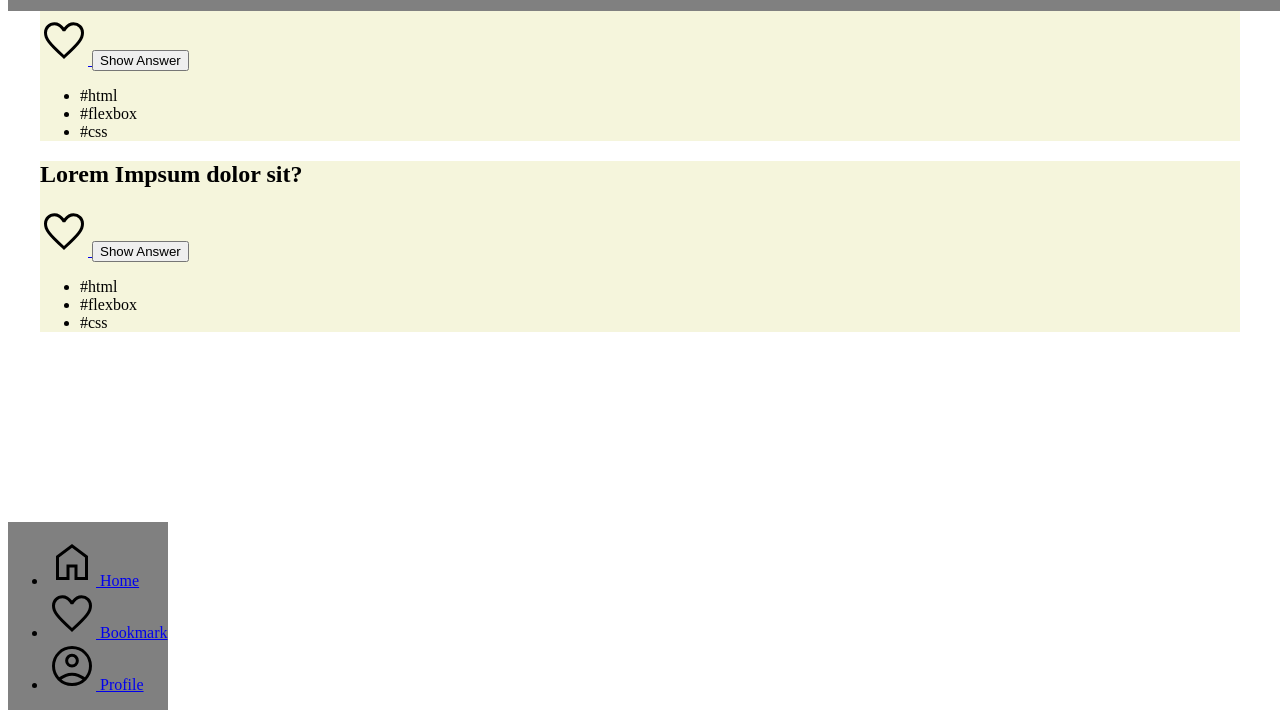
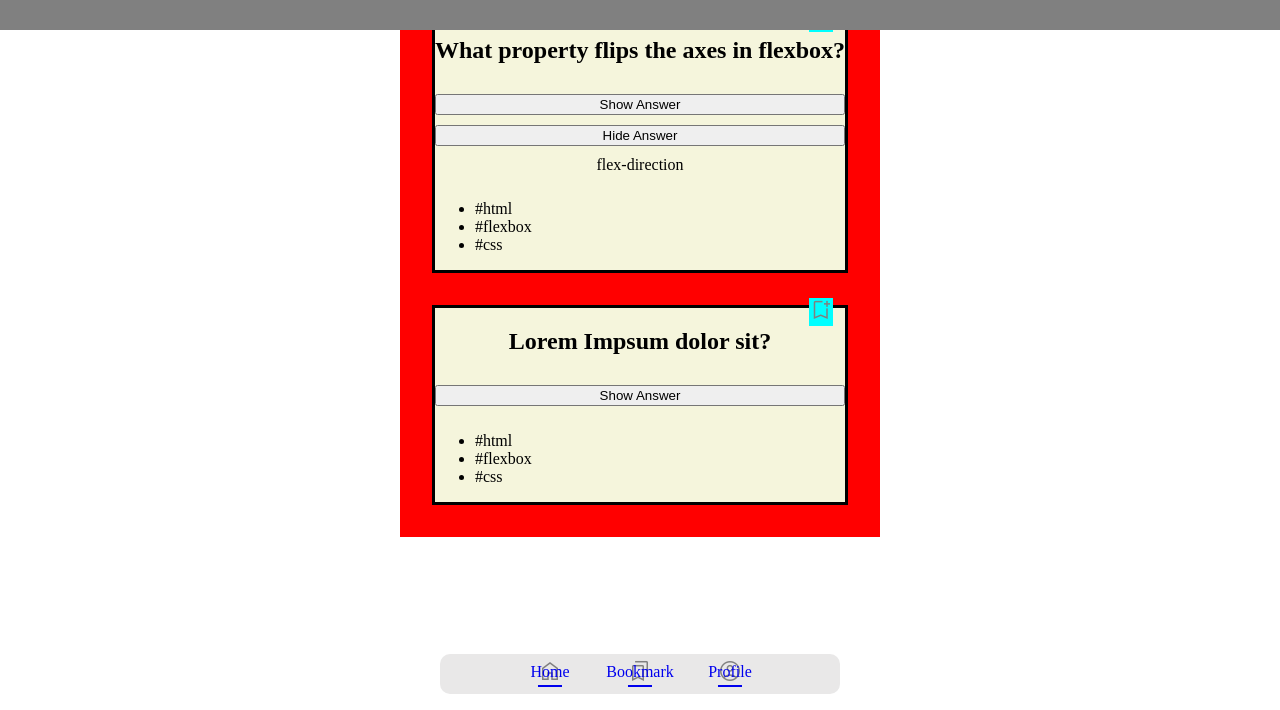
Before and after one commit to Long-HaHoang/recap-project-1, a plain HTML site: page index.html in a window 1280 px wide. Shown: the part 90-800 px from the top of the page. Drawn offline with nearby package versions, Linux system fonts and the light colour scheme.

Commit message:
add: styling

```diff
--- a/css/styles.css
+++ b/css/styles.css
@@ -2,24 +2,121 @@
   box-sizing: border-box;
 }
 
+:root {
+  --clr: gray;
+  --bgc: beige;
+  --nbg: rgb(233, 232, 232);
+}
+
+body {
+  display: flex;
+  justify-content: center;
+  align-items: center;
+}
+
+header {
+  position: fixed;
+  z-index: 3;
+  top: 0;
+  left: 0;
+  background-color: var(--clr);
+  height: 15%;
+  width: 100%;
+}
+
 .header-title {
-  position: fixed;
-  top: 0;
-  background-color: gray;
-  height: 10%;
-  width: 100%;
+  text-align: center;
 }
 
 .navigation {
   position: fixed;
-  bottom: 0;
-  background-color: gray;
+  z-index: 3;
+  bottom: 1em;
+  width: 400px;
+  height: 40px;
+  background-color: var(--nbg);
+  display: flex;
+  justify-content: center;
+  align-items: center;
+  border-radius: 10px;
+}
+
+.navigation ul {
+  display: flex;
+  width: 350px;
+}
+
+.navigation ul li {
+  position: relative;
+  list-style: none;
+  width: 90px;
+  height: 80px;
+  z-index: 1;
+}
+
+.navigation ul li a {
+  position: relative;
+  display: flex;
+  justify-content: center;
+  align-items: center;
+  flex-direction: column;
+  width: 100%;
+  text-align: center;
+  font-weight: 500;
+}
+
+.navigation ul li a .material-symbols-outlined {
+  position: relative;
+  display: block;
+  line-height: 75px;
+  font-size: 1.5em;
+  text-align: center;
+  transition: 0.5s;
+  color: var(--clr);
+}
+
+.navigation ul li:hover a .material-symbols-outlined {
+  transform: translateY(-35px);
+}
+
+.navigation ul li a .text {
+  position: absolute;
 }
 
 .q-card {
+  position: relative;
+  top: 4em;
+  padding: 20px;
+  z-index: 0;
+  background-color: red;
+  height: 40%;
   padding: 2em;
+  display: flex;
+  flex-direction: column;
+  gap: 2em;
+}
+
+.question {
+  text-align: center;
+}
+.answer {
+  text-align: center;
 }
 
 .card {
-  background-color: beige;
+  position: relative;
+  background-color: var(--bgc);
+  border: solid;
+  display: flex;
+  flex-direction: column;
+  gap: 10px;
 }
+
+.bookmark {
+  position: absolute;
+  right: 3%;
+  top: -5%;
+  background-color: aqua;
+  font-size: ;
+  color: var(--clr);
+}
--- a/index.html
+++ b/index.html
@@ -5,6 +5,10 @@
     <meta http-equiv="X-UA-Compatible" content="IE=edge" />
     <meta name="viewport" content="width=device-width, initial-scale=1.0" />
     <link rel="stylesheet" href="/css/styles.css" />
+    <link
+      rel="stylesheet"
+      href="https://fonts.googleapis.com/css2?family=Material+Symbols+Outlined:opsz,wght,FILL,GRAD@20..48,100..700,0..1,-50..200"
+    />
     <title>Recap-Project-1</title>
   </head>
   <body>
@@ -15,25 +19,19 @@
       <ul>
         <li class="list">
           <a href="#">
-            <span class="icon">
-              <img src="/asset/icon/home.svg" alt="home-outline" />
-            </span>
+            <span class="material-symbols-outlined"> home </span>
             <span class="text">Home</span>
           </a>
         </li>
         <li class="list">
           <a href="#">
-            <span class="icon">
-              <img src="/asset/icon/favourite.svg" alt="favourite-outline" />
-            </span>
+            <span class="material-symbols-outlined"> bookmarks </span>
             <span class="text">Bookmark</span>
           </a>
         </li>
         <li class="list">
           <a href="#">
-            <span class="icon">
-              <img src="/asset/icon/account.svg" alt="acount-outline" />
-            </span>
+            <span class="material-symbols-outlined"> account_circle </span>
             <span class="text">Profile</span>
           </a>
         </li>
@@ -41,13 +39,13 @@
     </nav>
     <div class="q-card">
       <div class="card">
-        <h2 class="qustion">What property flips the axes in flexbox?</h2>
-        <a href="#">
-          <span class="fav_click">
-            <img src="/asset/icon/favourite.svg" alt="favourite-outline" />
-          </span>
+        <h2 class="question">What property flips the axes in flexbox?</h2>
+        <a class="bookmark" href="#">
+          <span class="material-symbols-outlined"> bookmark_add </span>
         </a>
         <button>Show Answer</button>
+        <button>Hide Answer</button>
+        <span class="answer">flex-direction</span>
         <ul>
           <li>#html</li>
           <li>#flexbox</li>
@@ -55,11 +53,9 @@
         </ul>
       </div>
       <div class="card">
-        <h2 class="qustion">Lorem Impsum dolor sit?</h2>
-        <a href="#">
-          <span class="fav_click">
-            <img src="/asset/icon/favourite.svg" alt="favourite-outline" />
-          </span>
+        <h2 class="question">Lorem Impsum dolor sit?</h2>
+        <a class="bookmark" href="#">
+          <span class="material-symbols-outlined"> bookmark_add </span>
         </a>
         <button>Show Answer</button>
         <ul>
@@ -70,4 +66,9 @@
       </div>
     </div>
   </body>
+  <style>
+    .material-symbols-outlined {
+      font-variation-settings: "FILL" 0, "wght" 400, "GRAD" 0, "opsz" 48;
+    }
+  </style>
 </html>
```
